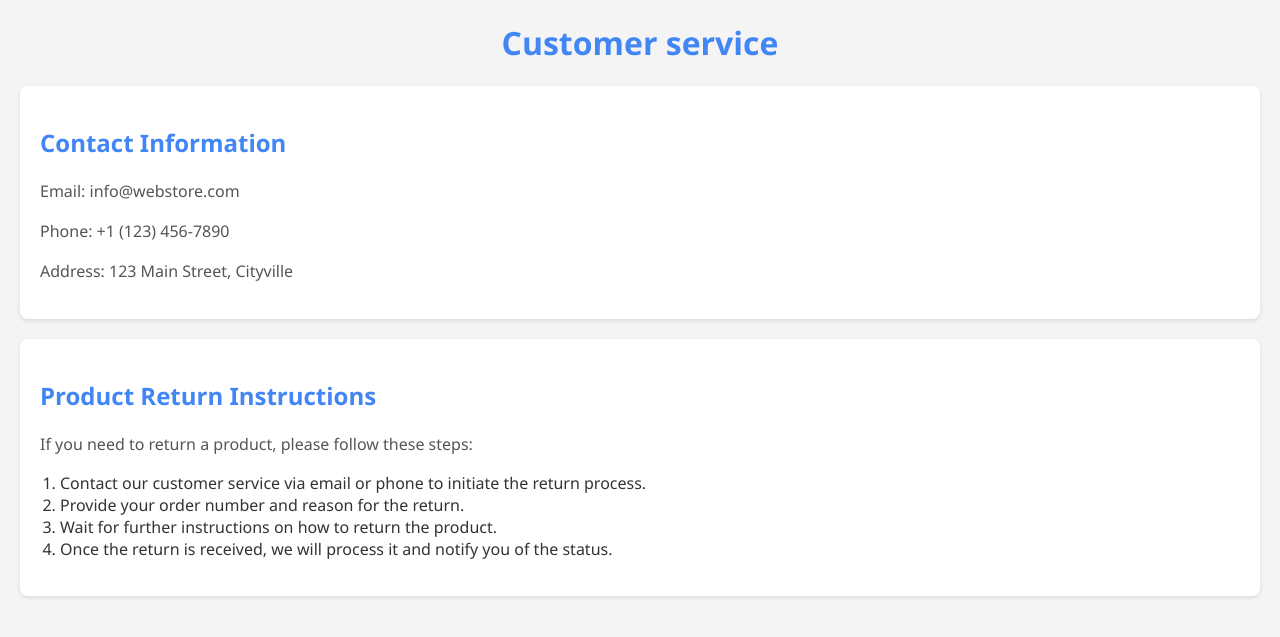
After one commit to RubenRobadin/Test-de-website, a Flask app: page /customer/customer-service in a window 1280 px wide. The commit adds this page. Shown: the top 637 px of the page. Run offline with Flask 3, Linux system fonts and the light colour scheme.

Commit message:
Add files via upload

```diff
--- a/website/templates/customer/order.html
+++ b/website/templates/customer/order.html
@@ -5,7 +5,7 @@
     {% include '_messages.html' %}
     <div class="row">
         <div class="col-md-12">
-            Inoice: {{orders.invoice}}
+            Invoice: {{orders.invoice}}
             <br>
             Status: {{orders.status}}
             <br>
--- /dev/null
+++ b/website/templates/customer/return_prodpage.html
@@ -0,0 +1,58 @@
+<!DOCTYPE html>
+<html lang="en">
+<head>
+    <meta charset="UTF-8">
+    <meta name="viewport" content="width=device-width, initial-scale=1.0">
+    <title>Web Store</title>
+    <style>
+        body {
+            font-family: 'Segoe UI', Tahoma, Geneva, Verdana, sans-serif;
+            margin: 20px;
+            background-color: #f4f4f4;
+            color: #333;
+        }
+        h1 {
+            color: #4285f4;
+            text-align: center;
+        }
+        h2 {
+            color: #4285f4;
+        }
+        p {
+            color: #555;
+            line-height: 1.5;
+        }
+        .contacts, .return-instructions {
+            background-color: #fff;
+            border-radius: 8px;
+            padding: 20px;
+            margin-top: 20px;
+            box-shadow: 0 2px 4px rgba(0, 0, 0, 0.1);
+        }
+        ol {
+            padding-left: 20px;
+        }
+    </style>
+</head>
+<body>
+    <h1>Customer service</h1>
+
+    <div class="contacts">
+        <h2>Contact Information</h2>
+        <p>Email: info@webstore.com</p>
+        <p>Phone: +1 (123) 456-7890</p>
+        <p>Address: 123 Main Street, Cityville</p>
+    </div>
+
+    <div class="return-instructions">
+        <h2>Product Return Instructions</h2>
+        <p>If you need to return a product, please follow these steps:</p>
+        <ol>
+            <li>Contact our customer service via email or phone to initiate the return process.</li>
+            <li>Provide your order number and reason for the return.</li>
+            <li>Wait for further instructions on how to return the product.</li>
+            <li>Once the return is received, we will process it and notify you of the status.</li>
+        </ol>
+    </div>
+</body>
+</html>
```
Also changed, not shown: website/templates/customer/profile.html (added, +26 -0 lines), website/templates/customer/shipped_orders.html (added, +55 -0 lines), website/templates/customer/thank.html (+10 -1 lines).
